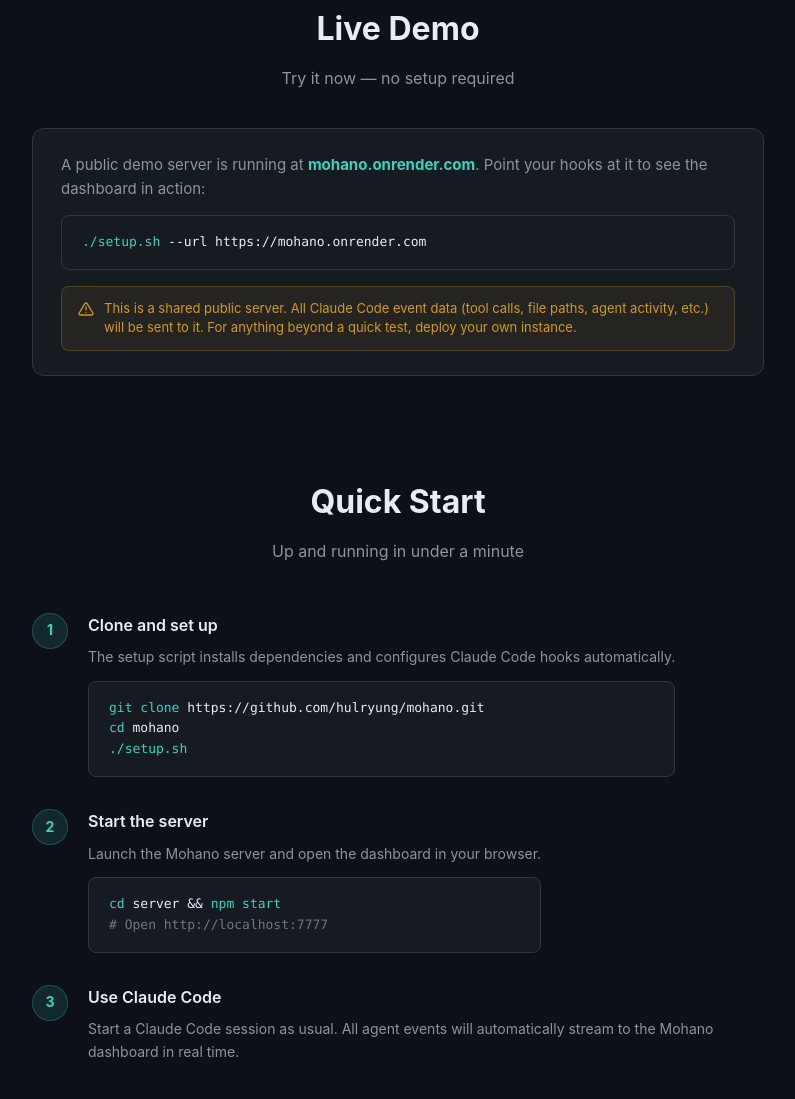
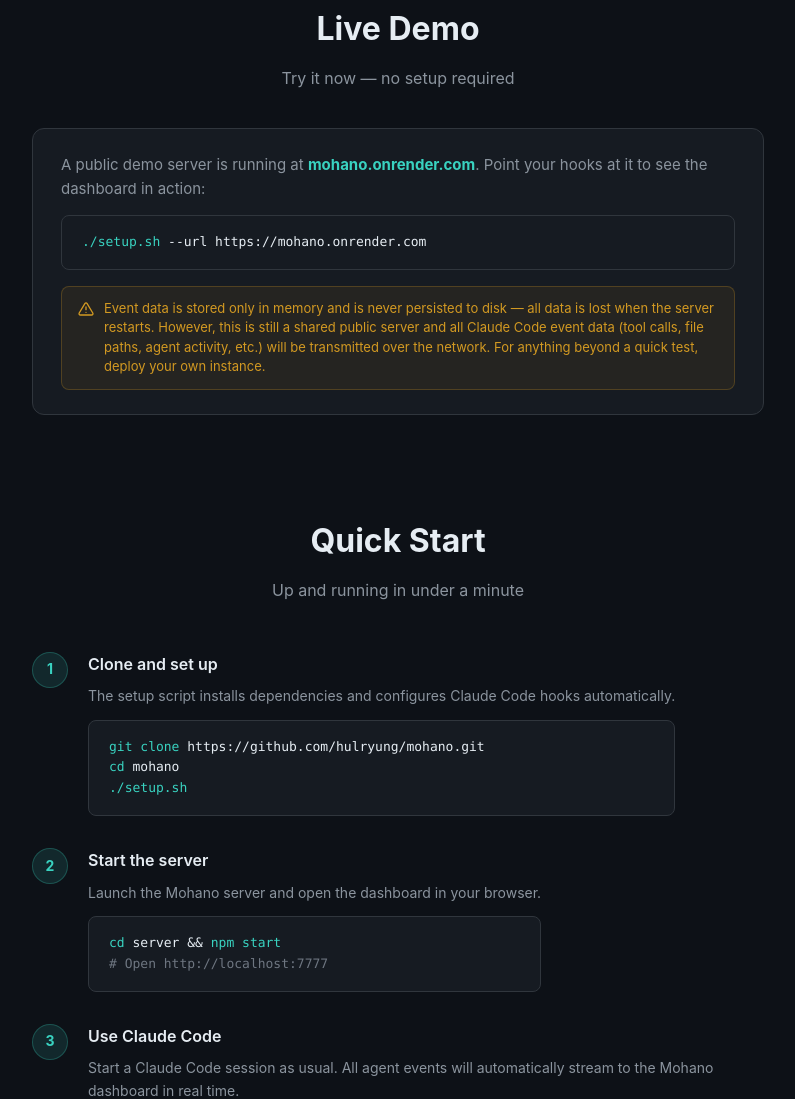
Before and after one commit to hulryung/mohano, a website: page docs/index.html in a window 1280 px wide. Shown: the part 2206-3305 px from the top of the page, without its empty margins (242-1037 px from the left). Drawn offline with Linux system fonts and the light colour scheme.

Commit message:
Clarify that event data is memory-only and never persisted

```diff
--- a/docs/index.html
+++ b/docs/index.html
@@ -842,7 +842,7 @@
       </div>
       <div class="demo-warning">
         <svg width="16" height="16" viewBox="0 0 24 24" fill="none" stroke="currentColor" stroke-width="2" stroke-linecap="round" stroke-linejoin="round"><path d="M10.29 3.86L1.82 18a2 2 0 0 0 1.71 3h16.94a2 2 0 0 0 1.71-3L13.71 3.86a2 2 0 0 0-3.42 0z"/><line x1="12" y1="9" x2="12" y2="13"/><line x1="12" y1="17" x2="12.01" y2="17"/></svg>
-        <span>This is a shared public server. All Claude Code event data (tool calls, file paths, agent activity, etc.) will be sent to it. For anything beyond a quick test, deploy your own instance.</span>
+        <span>Event data is stored only in memory and is never persisted to disk &mdash; all data is lost when the server restarts. However, this is still a shared public server and all Claude Code event data (tool calls, file paths, agent activity, etc.) will be transmitted over the network. For anything beyond a quick test, deploy your own instance.</span>
       </div>
     </div>
   </section>
```
Also changed, not shown: README.md.
